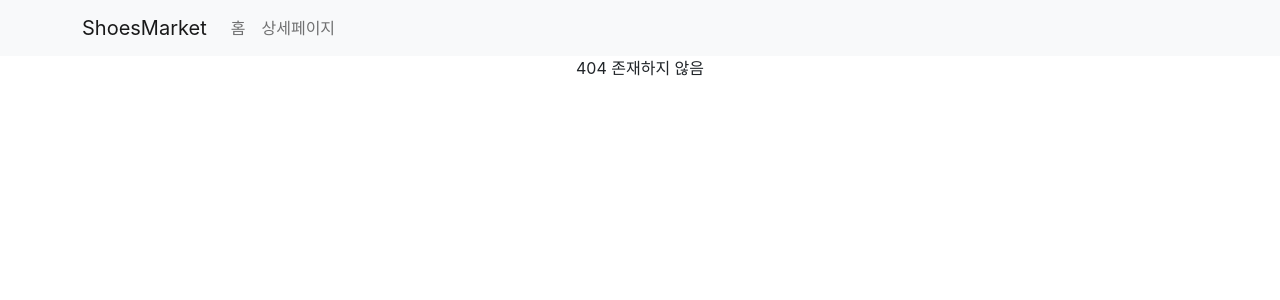
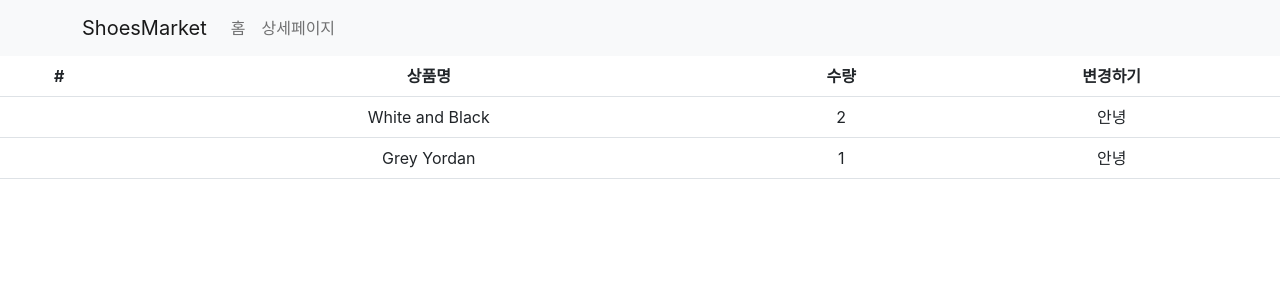
Before and after one commit to 55soup/react-exam, a React (Create React App) app in the folder shop/: page /cart in a window 1280 px wide. Before the commit this address had no page. Shown: the top 300 px of the page. Built offline with nearby package versions, Linux system fonts and the light colour scheme.

Commit message:
Redux 라이브러리, store state 보관

```diff
--- a/shop/package.json
+++ b/shop/package.json
@@ -3,6 +3,7 @@
   "version": "0.1.0",
   "private": true,
   "dependencies": {
+    "@reduxjs/toolkit": "^1.9.5",
     "@testing-library/jest-dom": "^5.16.5",
     "@testing-library/react": "^13.4.0",
     "@testing-library/user-event": "^13.5.0",
@@ -11,6 +12,7 @@
     "react": "^18.2.0",
     "react-bootstrap": "^2.5.0",
     "react-dom": "^18.2.0",
+    "react-redux": "^8.1.2",
     "react-router-dom": "^6.14.2",
     "react-scripts": "5.0.1",
     "web-vitals": "^2.1.4"
--- a/shop/src/App.js
+++ b/shop/src/App.js
@@ -7,6 +7,7 @@
 import data from "./data.js";
 import { Routes, Route, Link, useNavigate, Outlet } from 'react-router-dom';
 import Detail from "./routes/Detail";
+import Cart from "./routes/Cart"
 
 export let Context = createContext(); // 전역 변수 관리, 보관함
 
@@ -35,6 +36,7 @@
             <Detail shoes={shoes} />
           </Context.Provider>
         }/>
+        <Route path="/cart" element={<Cart />} />
         <Route path="/about" element={<About />}>
           {/* 경로: /about/member */}
           <Route path="member" element={<div>멤버들</div>} />
--- a/shop/src/index.js
+++ b/shop/src/index.js
@@ -4,14 +4,16 @@
 import App from './App';
 import reportWebVitals from './reportWebVitals';
 import {BrowserRouter} from "react-router-dom";
+import { Provider } from 'react-redux';
+import store from './store';
 
 const root = ReactDOM.createRoot(document.getElementById('root'));
 root.render(
-  <React.StrictMode>
-    <BrowserRouter>
-      <App />
-    </BrowserRouter>
-  </React.StrictMode>
+   <Provider store={store}>
+      <BrowserRouter>
+        <App />
+      </BrowserRouter>
+   </Provider>
 );
 
 // If you want to start measuring performance in your app, pass a function
--- /dev/null
+++ b/shop/src/routes/Cart.js
@@ -0,0 +1,40 @@
+import {Table} from 'react-bootstrap';
+import { useSelector } from 'react-redux';
+
+const Cart = () => {
+
+    // let a = useSelector((state) => {return state});
+    let user = useSelector(state => state.user ); // redux state 가져오기
+    console.log(user);
+
+    let cart = useSelector(state => state.cart);
+
+    return(
+        <div>
+            <Table>
+                <thead>
+                    <tr>
+                        <th>#</th>
+                        <th>상품명</th>
+                        <th>수량</th>
+                        <th>변경하기</th>
+                    </tr>
+                </thead>
+                <tbody>
+                    {cart.map((product, i)=>{
+                        return(
+                            <tr>
+                                <td></td>
+                                <td>{ product.name }</td>
+                                <td>{product.count}</td>
+                                <td>안녕</td>
+                            </tr>
+                        )
+                    })}
+
+                </tbody>
+            </Table>
+        </div>
+    );
+}
+export default Cart;
--- /dev/null
+++ b/shop/src/store.js
@@ -0,0 +1,27 @@
+import { configureStore, createSlice } from '@reduxjs/toolkit'
+
+let user = createSlice({ // state생성과 비슷함
+    name : 'user',
+    initialState : 'kim'
+})
+
+let stock  = createSlice({
+    name : 'stock',
+    initialState : [10, 11, 12]
+})
+
+let cart = createSlice({
+    name : 'cart',
+    initialState : [
+        {id : 0, name : 'White and Black', count : 2},
+        {id : 2, name : 'Grey Yordan', count : 1}
+    ]
+})
+
+export default configureStore({
+  reducer: {
+    user : user.reducer, // state 생성 후 등록
+    stock : stock.reducer,
+    cart : cart.reducer,
+  }
+})
```
Also changed, not shown: 1 other file (tests, documents, lock files or other folders).
